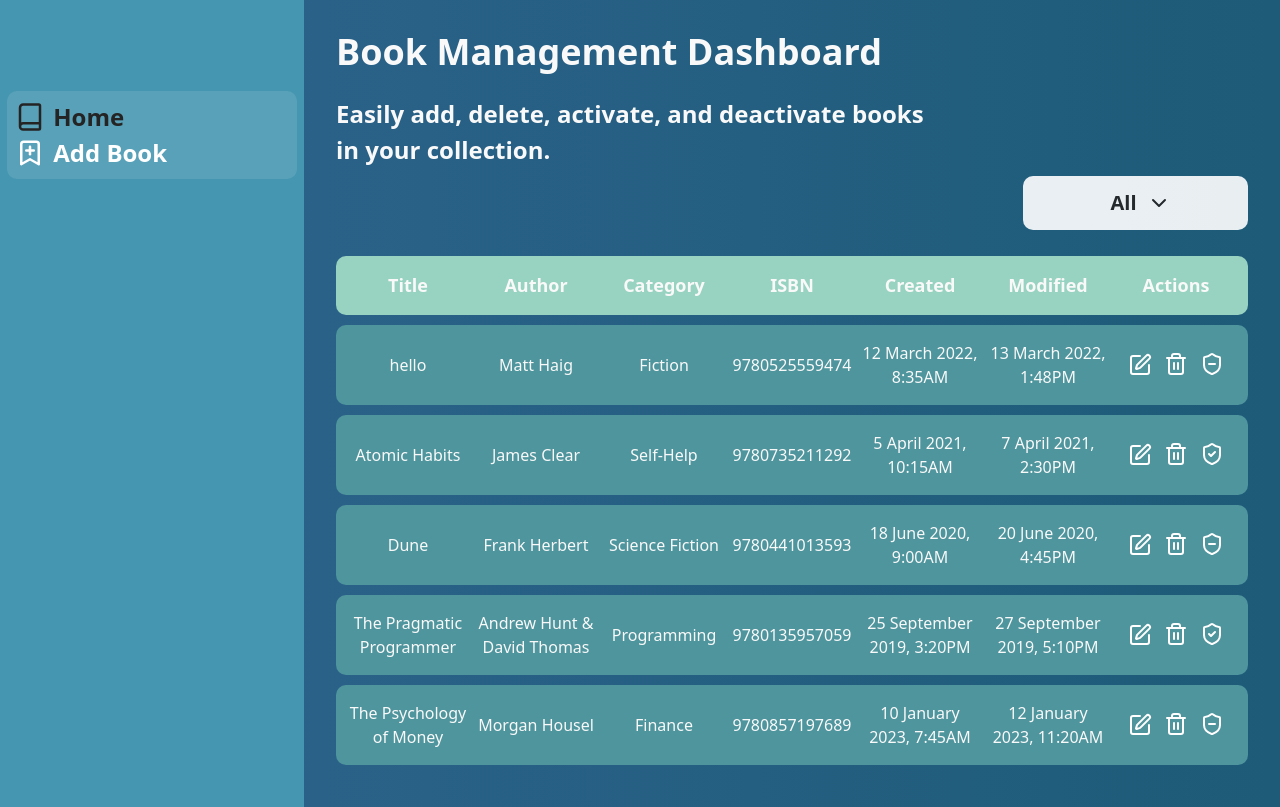
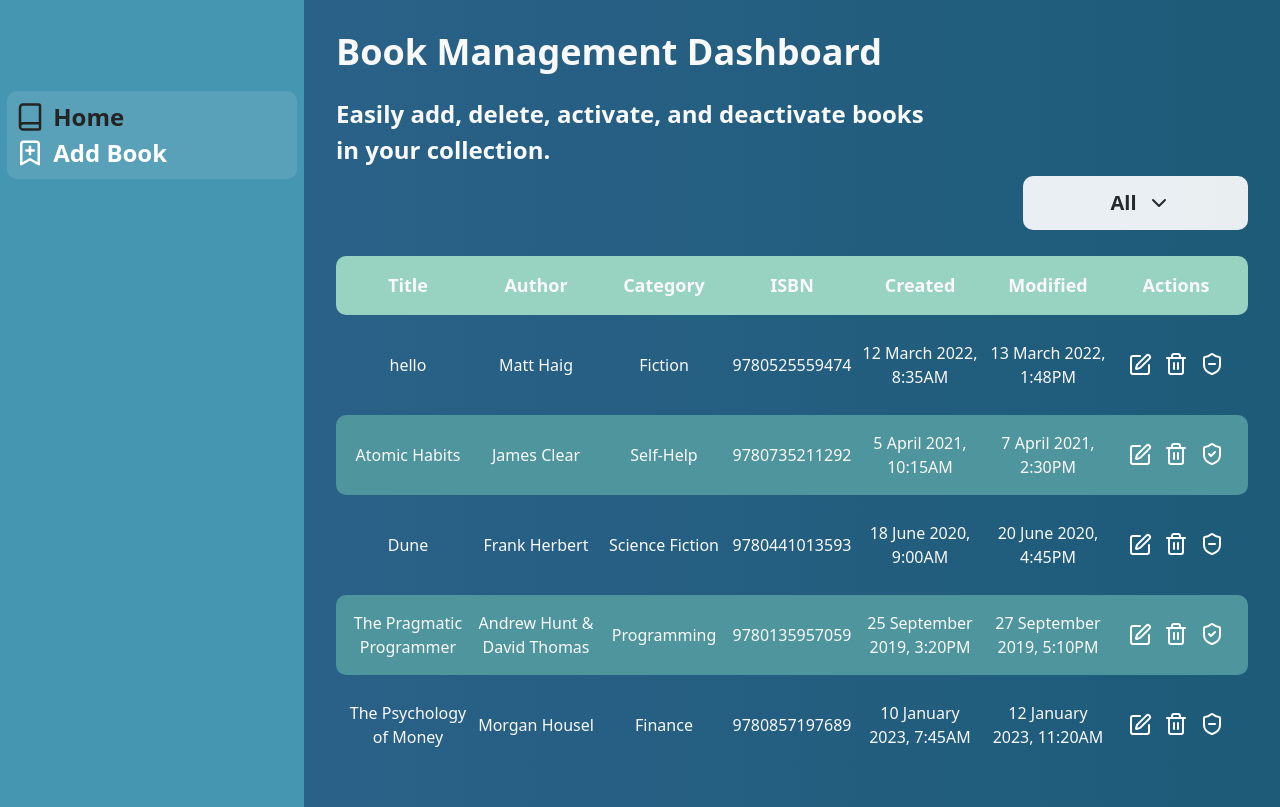
Before and after one commit to ElizaCalmau/books-dashboard-app, a React (Vite) app: page / in a window 1280 px wide. Built offline with nearby package versions, Linux system fonts and the light colour scheme; data requests are answered from the project's data file.

Commit message:
added postponement

```diff
--- a/src/components/Table/Table.module.scss
+++ b/src/components/Table/Table.module.scss
@@ -4,10 +4,10 @@
   table-layout: fixed;
   width: 100%;
   border-collapse: collapse;
-    th, td{
-      overflow: hidden;
-      text-overflow: ellipsis;
-      white-space: wrap;
+  white-space: normal;
+    }
+    tr:nth-child(even) {
+      background-color: var(--table-row-color);
     }
     .tableHeadRow, .tableBodyRow{
       display: flex;
@@ -27,11 +27,16 @@
         @media (min-width: 1024px) {
           font-size: 18px;
         }
+      @media (max-width: 992px) {
+        &:nth-child(4), &:nth-child(5), &:nth-child(6) {
+          display: none;
+        }
+      }
     }
     .tableBodyRow{
       margin: 10px 0;
       width: 100%;
-      background: var(--table-row-color);
+      background: var(--secondary-row-color);
       transition: all 0.4s ease-in-out;
       &:hover {
         background: var(--table-row-hover);
@@ -46,5 +51,3 @@
         justify-content: space-evenly;
       }
     }
-
-}
```
